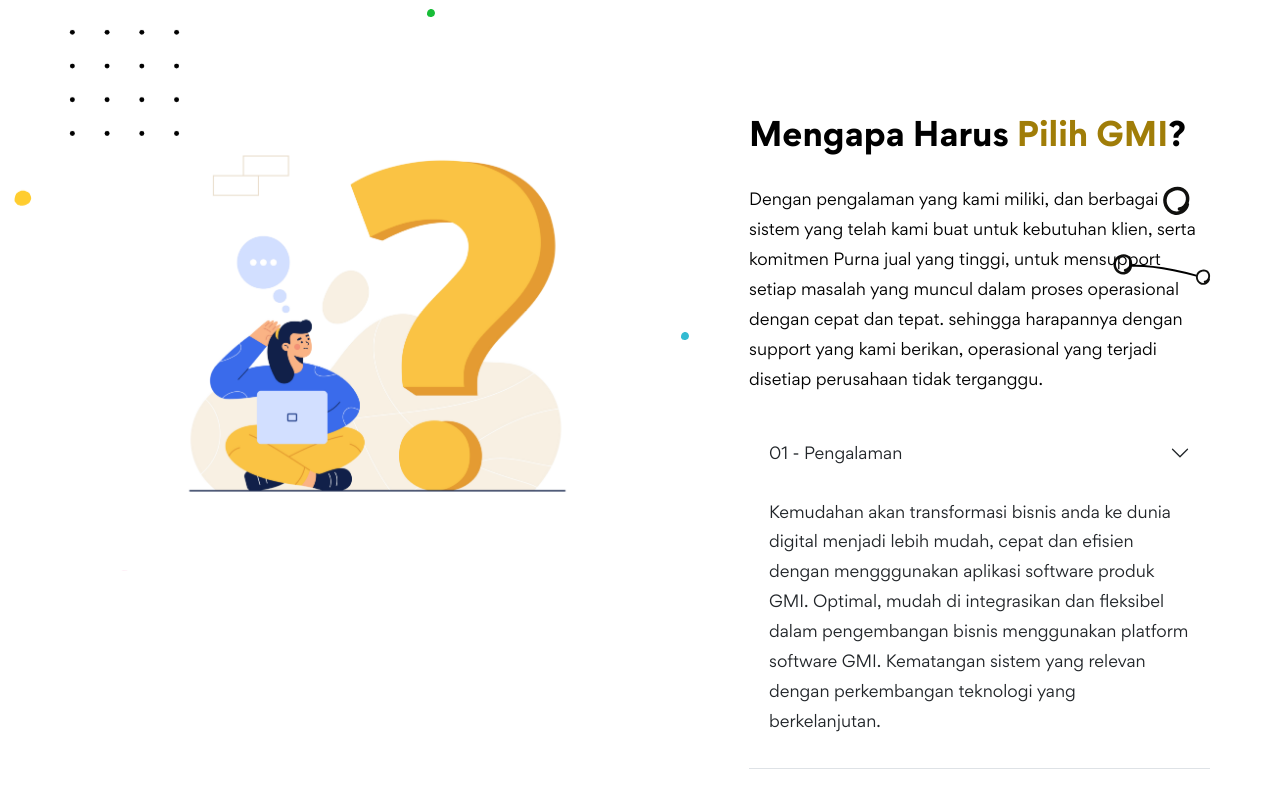
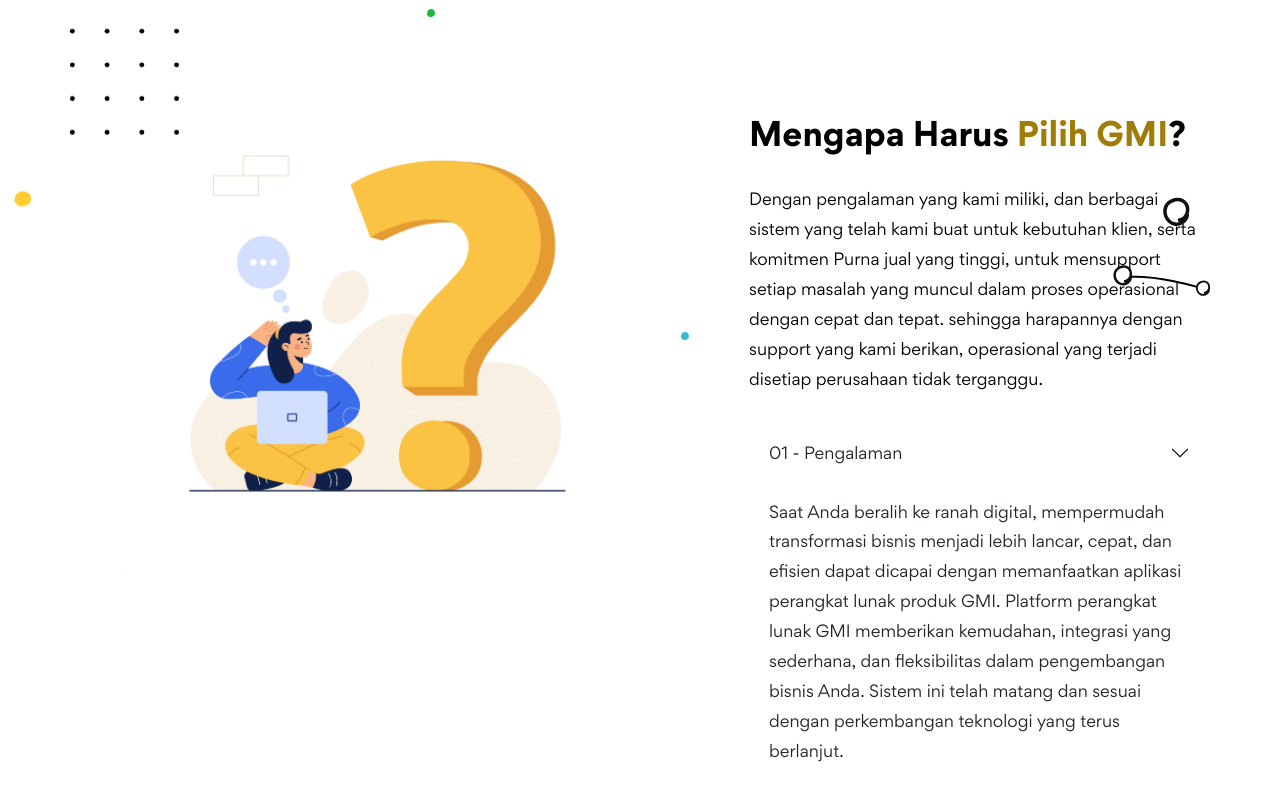
Before and after one commit to Dzakwan2022/InaraDisainSaya, a Next.js app: page /home/agency-modern in a window 1280 px wide. Shown: the part 2000-2788 px from the top of the page. Built offline with nearby package versions, Linux system fonts and the light colour scheme.

Commit message:
parafrase text why me

```diff
--- a/components/home-page/home-10/OurAim.jsx
+++ b/components/home-page/home-10/OurAim.jsx
@@ -17,22 +17,22 @@
     {
       question: "01 - Pengalaman",
       answer:
-        "Kemudahan akan transformasi bisnis anda ke dunia digital menjadi lebih mudah, cepat dan efisien dengan mengggunakan aplikasi software produk GMI. Optimal, mudah di integrasikan dan fleksibel dalam pengembangan bisnis menggunakan platform software GMI. Kematangan sistem yang relevan dengan perkembangan teknologi yang berkelanjutan.",
+        "Saat Anda beralih ke ranah digital, mempermudah transformasi bisnis menjadi lebih lancar, cepat, dan efisien dapat dicapai dengan memanfaatkan aplikasi perangkat lunak produk GMI. Platform perangkat lunak GMI memberikan kemudahan, integrasi yang sederhana, dan fleksibilitas dalam pengembangan bisnis Anda. Sistem ini telah matang dan sesuai dengan perkembangan teknologi yang terus berlanjut.",
     },
     {
       question: "02 - Kompetensi Dan Komitmen",
       answer:
-        "Semua produk dan layanan yang dikembangkan oleh GMI Group, selalu berorientasi kepada produk dan layanan yang mendukung penguatan industri lembaga keuangan mikro. Produk utama adalah Integrated microBanking System (IBS), yang menjadi basic product untuk operasional lembaga keuangan mikro. Setgap broduk seri terbaru selalu merupakan penyempurnaan dari seri–seri sebelumnya. Ini adalah bukti komitmen sekaligus juga ‘CONTINUAL IMPROVEMENT’.",
+        "Seluruh rangkaian produk dan layanan yang diproduksi oleh GMI Group selalu difokuskan pada pengembangan produk dan layanan yang mendukung penguatan industri lembaga keuangan mikro. Produk utamanya adalah Integrated microBanking System (IBS), yang menjadi dasar operasional bagi lembaga keuangan mikro. Setiap seri produk terbaru merupakan penyempurnaan dari seri sebelumnya, mencerminkan komitmen yang berkelanjutan terhadap 'PENINGKATAN BERKALA' atau 'CONTINUAL IMPROVEMENT'.",
     },
     {
       question: "03 - Purna Jual",
       answer:
-        "Untuk memperykuat layanan purna jual, telah terbentuk jaringan pelayanan di 12 kota besar di seluruh Indonesia, disamping juga diimbangi dan dibarengi dengan penguatan kapasitas SDM sehingga terbentuk jaringan yang bukan hanya kuat secara kuantitas tapi juga berkualitas.Upaya peningkatan kualitas pelayanan juga dilakukan melalui penyempurnaan produk sehingga menjadi semakin mudah dalam pelacakan kerusakan / kesalahan (troubleshooting), backup system dan pemulihan sistem (system crash recovery).",
+        "Untuk meningkatkan layanan purna jual, kami telah menetapkan jaringan pelayanan di 12 kota utama di seluruh Indonesia. Langkah ini tidak hanya didukung oleh ekspansi geografis, tetapi juga disertai dengan peningkatan kapasitas sumber daya manusia (SDM), menciptakan jaringan yang tidak hanya kuat dalam jumlah, tetapi juga memiliki kualitas yang unggul. Upaya peningkatan kualitas layanan juga dilakukan melalui penyempurnaan produk, menjadikannya lebih mudah untuk melacak kerusakan atau kesalahan (troubleshooting), melakukan backup sistem, dan memulihkan sistem dari kegagalan (system crash recovery).",
     },
     {
       question: "04 - Kualitas Produk",
       answer:
-        "Melalui kegiatan riset dan pengembangan yang terus-menerus, GMI berusaha memberikan produk-produk berkelas dunia (world class product). Berbagai metode dan teknik pengembangan software secara konsisten diterapkan: Object Oriented Programming, Iterative Process, UML (Unified Modelling Language), SQL Database System, Client-Server Architecture, Three-Tier Architecture, Component-Based System Development, Switching Technology berbasis protocol ISO8583, XML dan propietary protocol, ATM (Automatic Teller Machine) berbasis protocol NDC, EDC (Electronic Data Capture).",
+        "Dengan melanjutkan kegiatan riset dan pengembangan secara berkesinambungan, GMI berkomitmen untuk menghasilkan produk-produk yang memiliki standar dunia. Berbagai metode dan teknik pengembangan perangkat lunak diterapkan secara konsisten, seperti Object Oriented Programming, Iterative Process, UML (Unified Modelling Language), SQL Database System, Client-Server Architecture, Three-Tier Architecture, Component-Based System Development, Switching Technology berbasis protokol ISO8583, XML, dan protokol propietary, serta ATM (Automatic Teller Machine) berbasis protokol NDC dan EDC (Electronic Data Capture).",
     },
   ];
 
```
